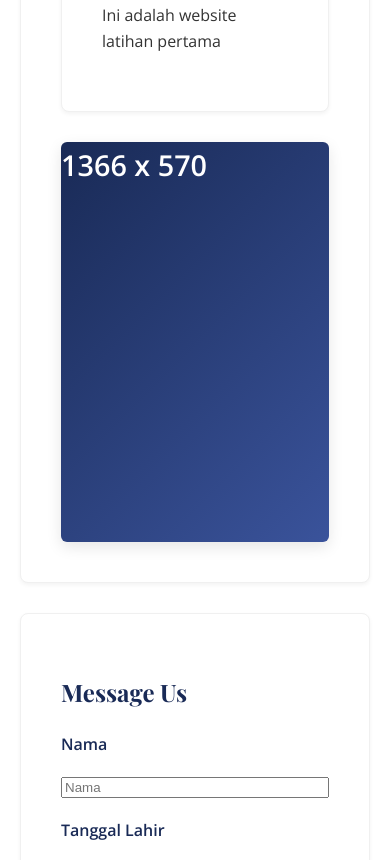
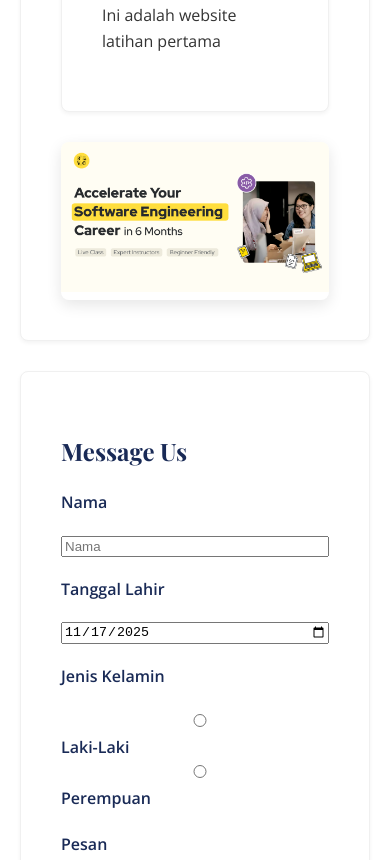
Before and after one commit to ostnyonge/CodingCamp-17Nov25-Octo_Seven_Talahatu, a plain HTML site: page index.html in a window 390 px wide. Shown: the part 672-1532 px from the top of the page. Drawn offline with nearby package versions, Linux system fonts and the light colour scheme.

Commit message:
update banner halaman depan, html dan css

```diff
--- a/css/style.css
+++ b/css/style.css
@@ -102,14 +102,21 @@
     margin-bottom: 5px;
 }
 
-.placeholder-image {
-    height: 400px;
-    background: linear-gradient(135deg, var(--color-navy), #3a539b);
-    color: white;
-    font-size: 1.8em;
-    font-weight: 700;
-    border-radius: 6px;
+.banner-container {
+    width: 100%;
+    max-height: 400px;
+    overflow: hidden;
+    margin-top: 30px;
+    border-radius: 8px;
     box-shadow: var(--shadow-medium);
+}
+
+.banner-container img {
+    width: 100%;
+    height: 100%;
+    object-fit:contain;
+
+    transition: transform 0.3s ease;
 }
 
 .headquarter-section h2 {
@@ -262,12 +269,19 @@
     #messageForm input,
     #messageForm textarea,
     #messageForm button,
+
     .radio-group {
         grid-column: 1 / -1;
         width: 100%;
         box-sizing: border-box;
     }
 
+    .radio-group {
+        flex-direction: column; /* Tumpuk radio button */
+        gap: 5px;
+        align-self: flex-start;
+    }
+
     .vision-mission {
         flex-direction: column;
     }
--- a/index.html
+++ b/index.html
@@ -29,8 +29,8 @@
                 <h1>Hi, <span id="userName"></span>Welcome To Website</h1>
                 <p>Ini adalah website latihan pertama</p>
             </section>
-            <div class="placeholder-image">
-                <p>1366 x 570</p>
+            <div class="banner-container">
+                <img src="assets/banner_revou.png" alt="RevoU Banner">
             </div>
         </section>
 
@@ -40,24 +40,26 @@
 
                 <form id="messageForm">
                     <label for="nama">Nama</label>
-                    <input type="text" id="nama" name="nama" placeholder="Nama" required>
+                    <input type="text" id="nama" name="nama" placeholder="Nama">
 
                     <label for="tanggalLahir">Tanggal Lahir</label>
-                    <input type="date" id="tanggalLahir" name="tanggalLahir" value="2025-11-17" required>
+                    <input type="date" id="tanggalLahir" name="tanggalLahir" value="2025-11-17">
 
-                    <label for="jenisKelamin">Jenis Kelamin</label>
+                    <label>Jenis Kelamin</label>
                     <div class="radio-group">
                         <input type="radio" id="lakiLaki" name="jenisKelamin" value="Laki-Laki">
                         <label for="lakiLaki">Laki-Laki</label>
+
                         <input type="radio" id="perempuan" name="jenisKelamin" value="Perempuan">
                         <label for="perempuan">Perempuan</label>
                     </div>
 
                     <label for="pesan">Pesan</label>
-                    <textarea id="pesan" name="pesan" placeholder="Pesan" required></textarea>
+                    <textarea id="pesan" name="pesan" placeholder="Pesan"></textarea>
+
+                    <div id="validationError" class="error-message"></div>
 
                     <button type="submit">Submit</button>
-                    <p id="validationError" class="error-message"></p>
                 </form>
 
                 <div class="output-box">
```
Also changed, not shown: assets/banner_revoU.png (added).
